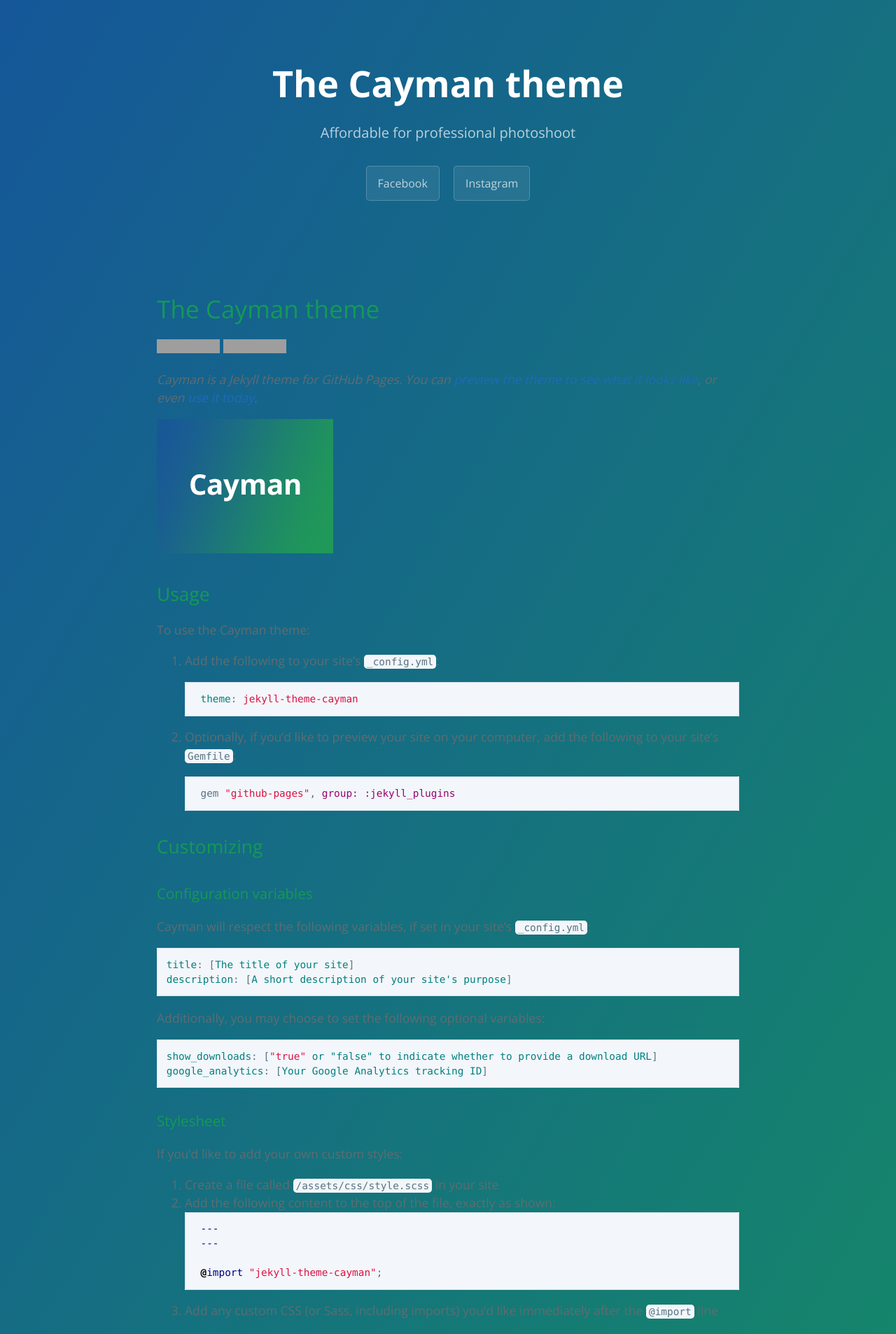
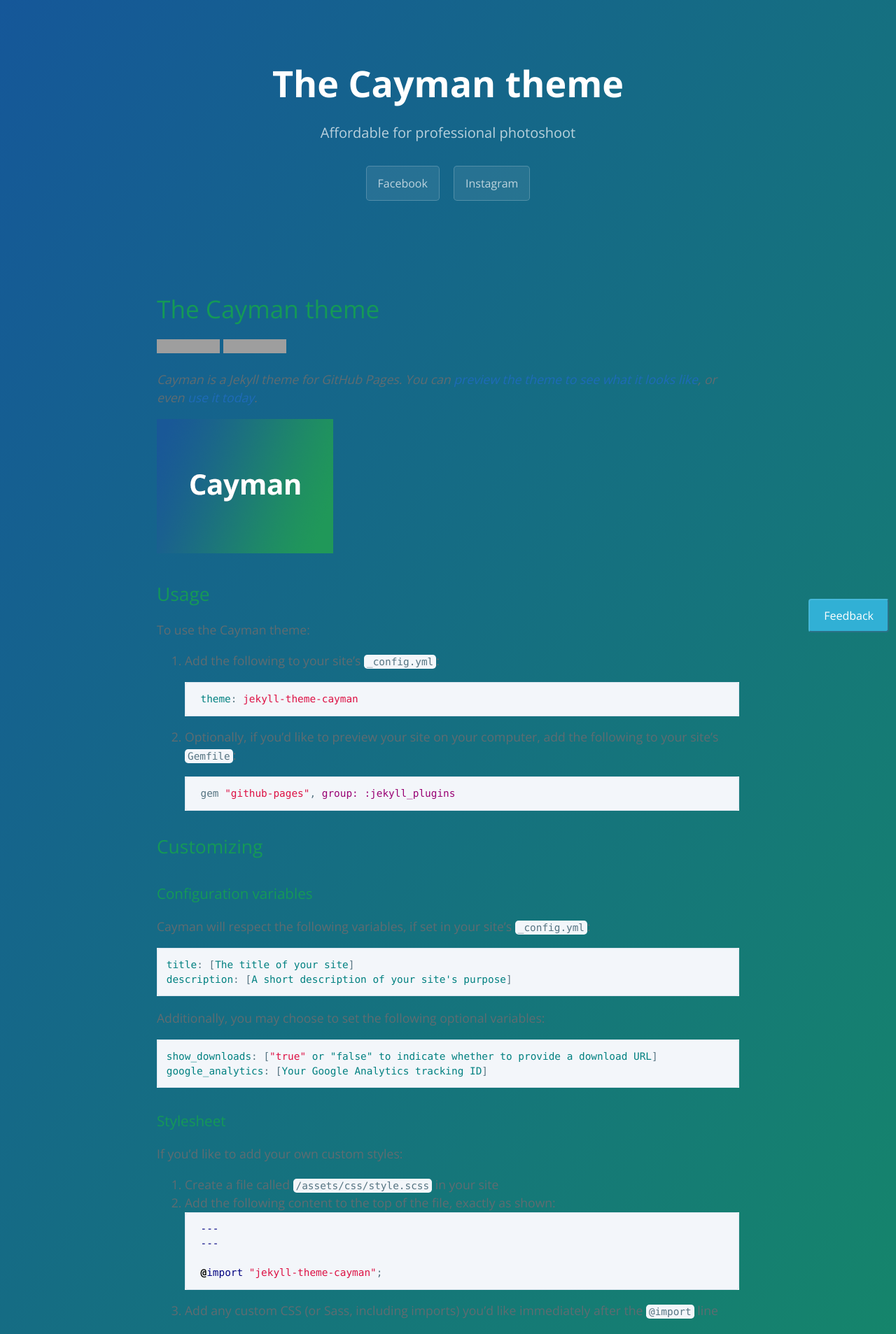
Before and after one commit to picperfect7/picperfect7.github.io, a Jekyll site: the page built from README.md, in a window 1280 px wide. Shown: the top 1907 px of the page at 70% size. Built offline with Jekyll 4.4.1, drawn with Linux system fonts in a browser that asks for light colours; our own code applies the rules of GitHub Pages for plain Markdown files; grey boxes are pictures that could not be loaded.

Commit message:
fixed button

```diff
--- a/_layouts/default.html
+++ b/_layouts/default.html
@@ -32,6 +32,10 @@
         <a href="{{ site.github.zip_url }}" class="btn">Facebook</a>
         <a href="{{ site.github.tar_url }}" class="btn">Instagram</a>
       {% endif %}
+
+       <div id="mybutton">
+             <button class="feedback">Feedback</button>
+       </div>
     </header>
 
     <main id="content" class="main-content" role="main">
--- a/_sass/jekyll-theme-cayman.scss
+++ b/_sass/jekyll-theme-cayman.scss
@@ -375,3 +375,17 @@ a {
 .site-footer-credits {
   color: $blockquote-text-color;
 }
+
+.feedback {
+  background-color : #31B0D5;
+  color: white;
+  padding: 10px 20px;
+  border-radius: 4px;
+  border-color: #46b8da;
+}
+
+#mybutton {
+  position: fixed;
+  bottom: -4px;
+  right: 10px;
+}
```
